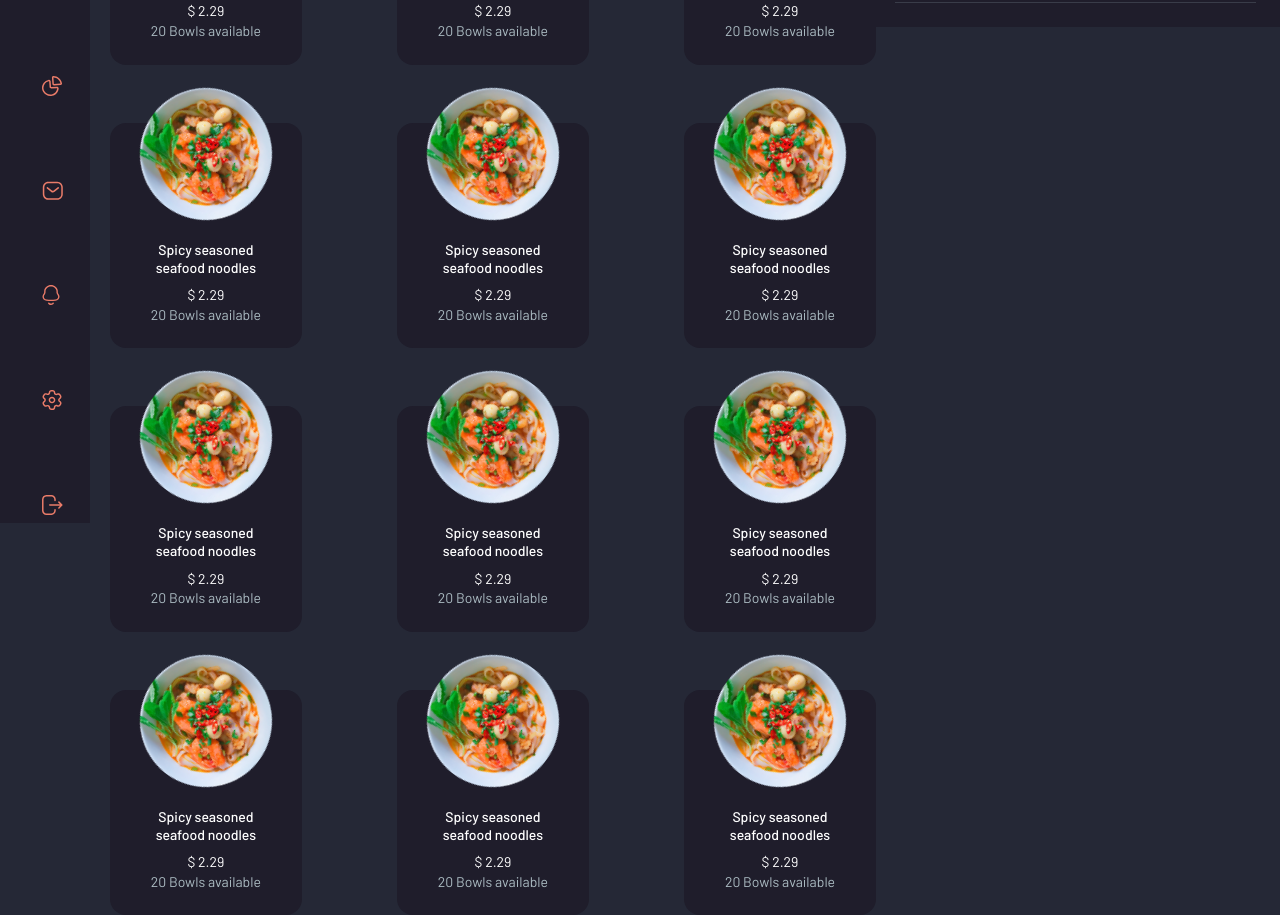
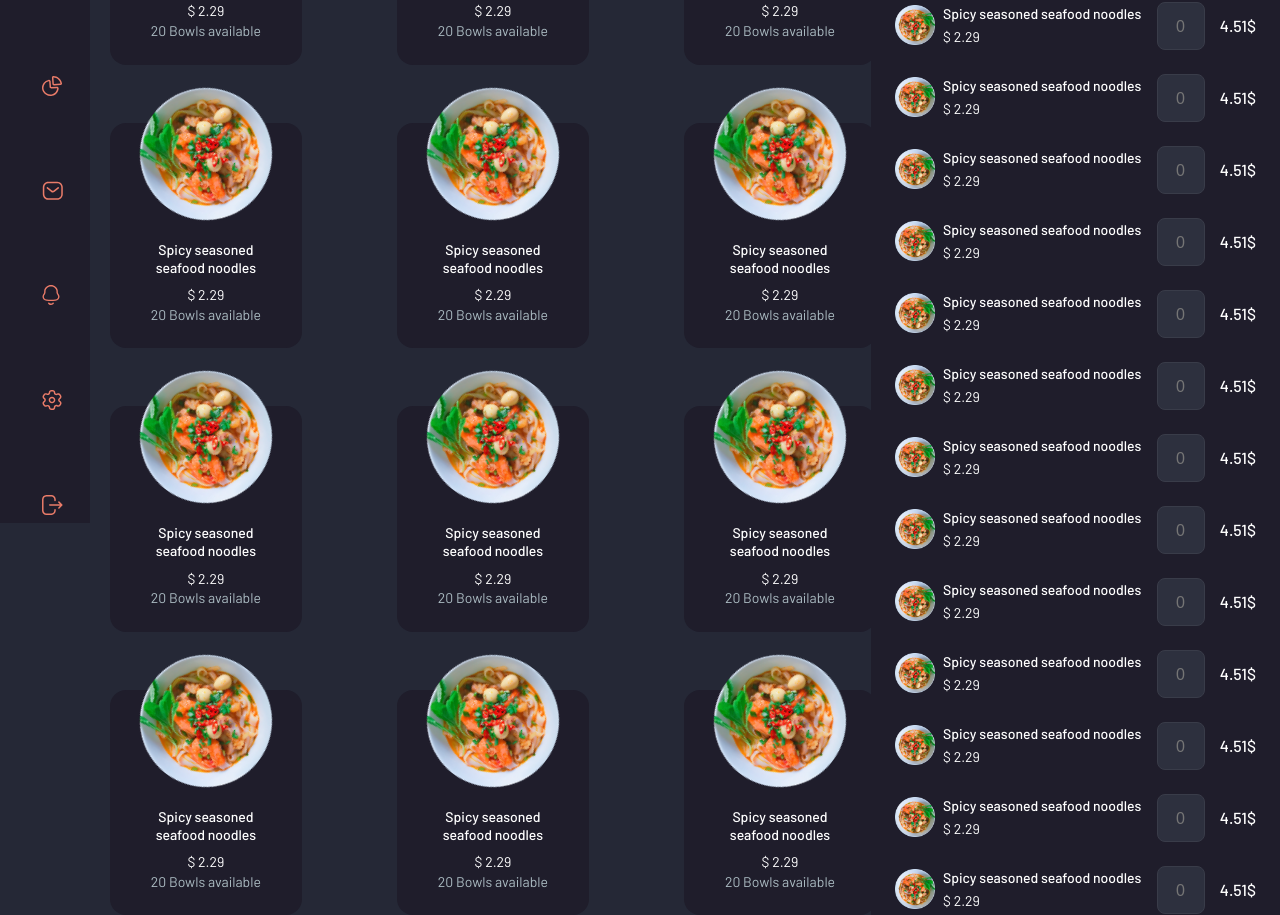
Before and after one commit to MaxmudAxmedov/Food-app, a React (Create React App) app: page / in a window 1280 px wide. Shown: the part 277-1192 px from the top of the page. Built offline with nearby package versions, Linux system fonts and the light colour scheme.

Commit message:
add all changes

```diff
--- a/src/components/ProductOrder/Product.js
+++ b/src/components/ProductOrder/Product.js
@@ -2,16 +2,110 @@ import React from 'react';
 import "./product.scss";
 import Card from '../Card/Card';
 
-
 export default function Product() {
   return (
     <li className='order-product-item'>
-        <form className='product-form product-top'>
+        <form className='product-form'>
+          <div className='product-top '>
             <Card item={'product-item'} content={'product-content'} img={'product-img'} title={'product-title'}/>
             <label>
               <input className='product-count' type={'text'} placeholder={0}/>
             </label>
             <p className='product-price'>4.51$</p>
+          </div>
+          <div className='product-top '>
+            <Card item={'product-item'} content={'product-content'} img={'product-img'} title={'product-title'}/>
+            <label>
+              <input className='product-count' type={'text'} placeholder={0}/>
+            </label>
+            <p className='product-price'>4.51$</p>
+          </div>
+          <div className='product-top '>
+            <Card item={'product-item'} content={'product-content'} img={'product-img'} title={'product-title'}/>
+            <label>
+              <input className='product-count' type={'text'} placeholder={0}/>
+            </label>
+            <p className='product-price'>4.51$</p>
+          </div>
+          <div className='product-top '>
+            <Card item={'product-item'} content={'product-content'} img={'product-img'} title={'product-title'}/>
+            <label>
+              <input className='product-count' type={'text'} placeholder={0}/>
+            </label>
+            <p className='product-price'>4.51$</p>
+          </div>
+          <div className='product-top '>
+            <Card item={'product-item'} content={'product-content'} img={'product-img'} title={'product-title'}/>
+            <label>
+              <input className='product-count' type={'text'} placeholder={0}/>
+            </label>
+            <p className='product-price'>4.51$</p>
+          </div>
+          <div className='product-top '>
+            <Card item={'product-item'} content={'product-content'} img={'product-img'} title={'product-title'}/>
+            <label>
+              <input className='product-count' type={'text'} placeholder={0}/>
+            </label>
+            <p className='product-price'>4.51$</p>
+          </div>
+          <div className='product-top '>
+            <Card item={'product-item'} content={'product-content'} img={'product-img'} title={'product-title'}/>
+            <label>
+              <input className='product-count' type={'text'} placeholder={0}/>
+            </label>
+            <p className='product-price'>4.51$</p>
+          </div>
+          <div className='product-top '>
+            <Card item={'product-item'} content={'product-content'} img={'product-img'} title={'product-title'}/>
+            <label>
+              <input className='product-count' type={'text'} placeholder={0}/>
+            </label>
+            <p className='product-price'>4.51$</p>
+          </div>
+
+          <div className='product-top '>
+            <Card item={'product-item'} content={'product-content'} img={'product-img'} title={'product-title'}/>
+            <label>
+              <input className='product-count' type={'text'} placeholder={0}/>
+            </label>
+            <p className='product-price'>4.51$</p>
+          </div>
+          <div className='product-top '>
+            <Card item={'product-item'} content={'product-content'} img={'product-img'} title={'product-title'}/>
+            <label>
+              <input className='product-count' type={'text'} placeholder={0}/>
+            </label>
+            <p className='product-price'>4.51$</p>
+          </div>
+          <div className='product-top '>
+            <Card item={'product-item'} content={'product-content'} img={'product-img'} title={'product-title'}/>
+            <label>
+              <input className='product-count' type={'text'} placeholder={0}/>
+            </label>
+            <p className='product-price'>4.51$</p>
+          </div>
+          <div className='product-top '>
+            <Card item={'product-item'} content={'product-content'} img={'product-img'} title={'product-title'}/>
+            <label>
+              <input className='product-count' type={'text'} placeholder={0}/>
+            </label>
+            <p className='product-price'>4.51$</p>
+          </div>
+          <div className='product-top '>
+            <Card item={'product-item'} content={'product-content'} img={'product-img'} title={'product-title'}/>
+            <label>
+              <input className='product-count' type={'text'} placeholder={0}/>
+            </label>
+            <p className='product-price'>4.51$</p>
+          </div>
+
+          <div className='product-top '>
+            <Card item={'product-item'} content={'product-content'} img={'product-img'} title={'product-title'}/>
+            <label>
+              <input className='product-count' type={'text'} placeholder={0}/>
+            </label>
+            <p className='product-price'>4.51$</p>
+          </div>
         </form>
     </li>
   )
--- a/src/components/ProductOrder/product.scss
+++ b/src/components/ProductOrder/product.scss
@@ -1,13 +1,37 @@
+
+.product-form{
+    overflow-y: scroll;
+}
+
+.product-form::-webkit-scrollbar-track
+{
+	-webkit-box-shadow: inset 0 0 6px rgba(0,0,0,0.3);
+	background-color: #F5F5F5;
+}
+
+.product-form::-webkit-scrollbar
+{
+	width: 10px;
+	background-color: #F5F5F5;
+}
+
+.product-form::-webkit-scrollbar-thumb
+{
+	background-color: #000000;
+	border: 2px solid #555555;
+}
+
 .product-item{
     display: flex;
     align-items: flex-start;
-    justify-content: space-between;
-
 }
 .product-top{
+    width: 100%;
     display: flex;
     align-items: center;
     justify-content: space-between;
+    flex-wrap: wrap;
+    margin-bottom: 24px;
 }
 .product-content{
     display: flex;
--- a/src/page/Orders/order.scss
+++ b/src/page/Orders/order.scss
@@ -62,7 +62,9 @@
 }
 
 .order-product{
+    width: 100%;
     list-style-type: none;
     margin: 0;
     padding: 0;
+    overflow-y: scroll;
 }
```
